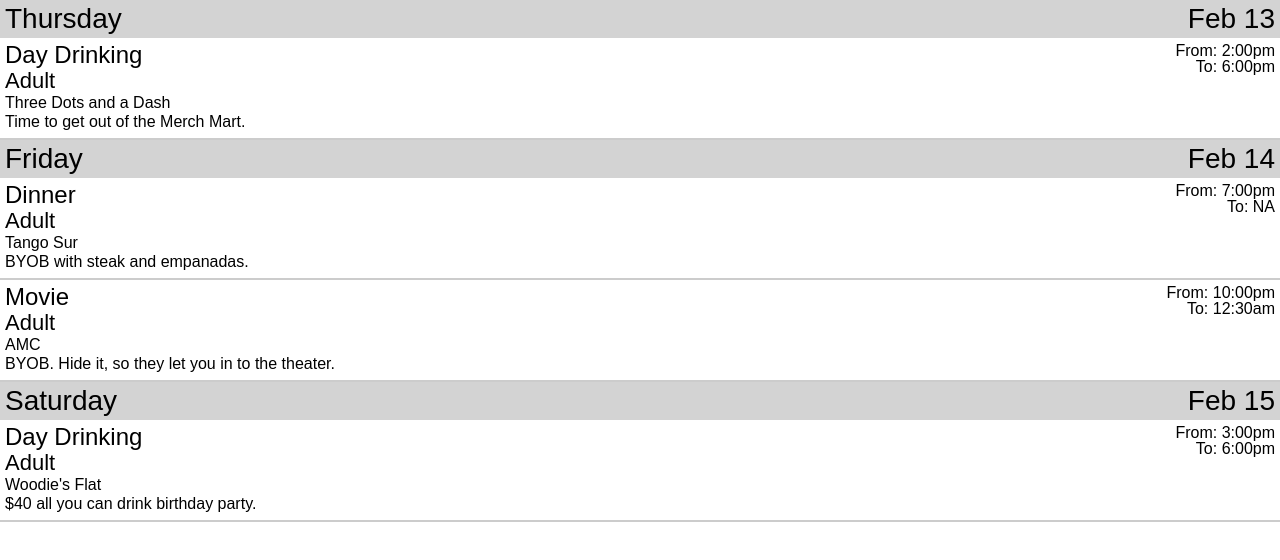
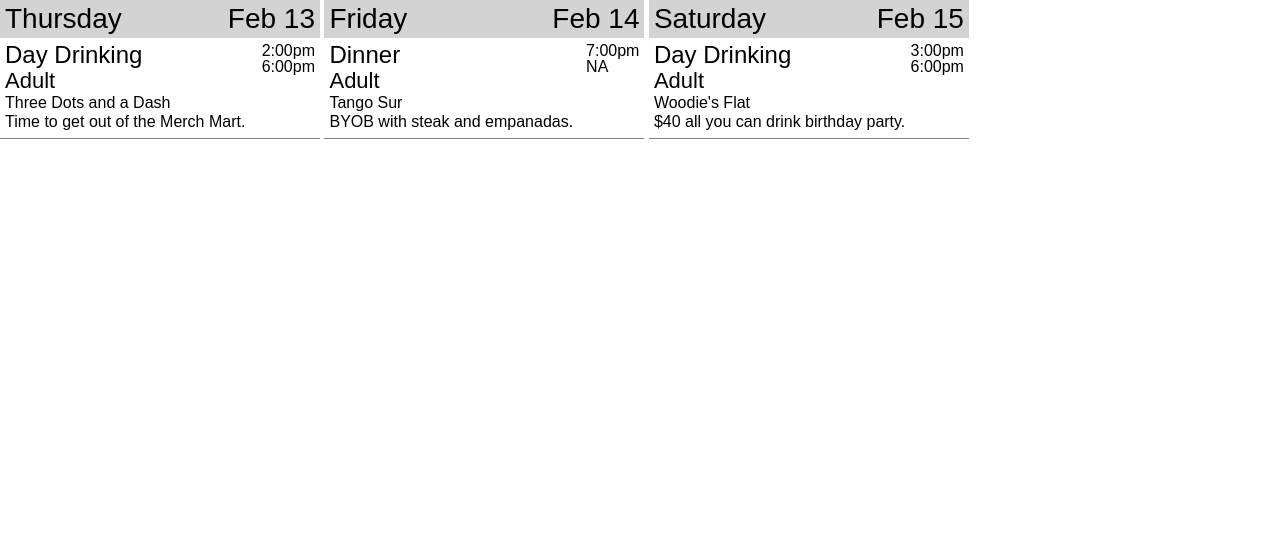
Before and after one commit to ebarr/Calender, a plain HTML site: page index.html in a window 1280 px wide. Drawn offline with Linux system fonts and the light colour scheme; a web font is replaced by a local one.

Commit message:
Undid changes

```diff
--- a/index.html
+++ b/index.html
@@ -32,8 +32,8 @@
             <p class="description">Time to get out of the Merch Mart.</p>
           </div>
           <div class="event-time">
-            <h3 class="start-time">From: 2:00pm</h3>
-            <h3 class="end-time">To: 6:00pm</h3>
+            <h3 class="start-time">2:00pm</h3>
+            <h3 class="end-time">6:00pm</h3>
           </div>
         </div>
       </div>
@@ -51,20 +51,8 @@
             <p class="description">BYOB with steak and empanadas.</p>
           </div>
           <div class="event-time">
-            <h3 class="start-time">From: 7:00pm</h3>
-            <h3 class="end-time">To: NA</h3>
-          </div>
-        </div>
-        <div class="event">
-          <div class="event-info">
-            <h3 class="title">Movie</h3>
-            <h4 class="tag">Adult</h4>
-            <h5 class="location">AMC</h5>
-            <p class="description">BYOB. Hide it, so they let you in to the theater.</p>
-          </div>
-          <div class="event-time">
-            <h3 class="start-time">From: 10:00pm</h3>
-            <h3 class="end-time">To: 12:30am</h3>
+            <h3 class="start-time">7:00pm</h3>
+            <h3 class="end-time">NA</h3>
           </div>
         </div>
       </div>
@@ -82,8 +70,8 @@
             <p class="description">$40 all you can drink birthday party.</p>
           </div>
           <div class="event-time">
-            <h3 class="start-time">From: 3:00pm</h3>
-            <h3 class="end-time">To: 6:00pm</h3>
+            <h3 class="start-time">3:00pm</h3>
+            <h3 class="end-time">6:00pm</h3>
           </div>
         </div>
       </div>
--- a/sass/screen.scss
+++ b/sass/screen.scss
@@ -28,10 +28,10 @@ a {
   .week {
     font-family: 'Carme', sans-serif;
     .day {
-      // border-bottom: solid 1px gray;
-      display: block;
+      border-bottom: solid 1px gray;
+      display: inline-block;
       min-width: 320px;
-      .day-header {
+      .day-header{
         font-size: 28px;
         background-color: lightgray;
         // border-bottom: solid 1px gray;
@@ -46,7 +46,6 @@ a {
         }
         .event {
           padding: 5px;
-          border-bottom: 2px solid #ccc;
           .event-info {
             display: inline-block;
             .title {
@@ -62,9 +61,6 @@ a {
             .event-time {
               display: inline-block;
               float: right;
-              text-align: right;
-
-
             }
 
          }
```
Also changed, not shown: css/screen.css.
